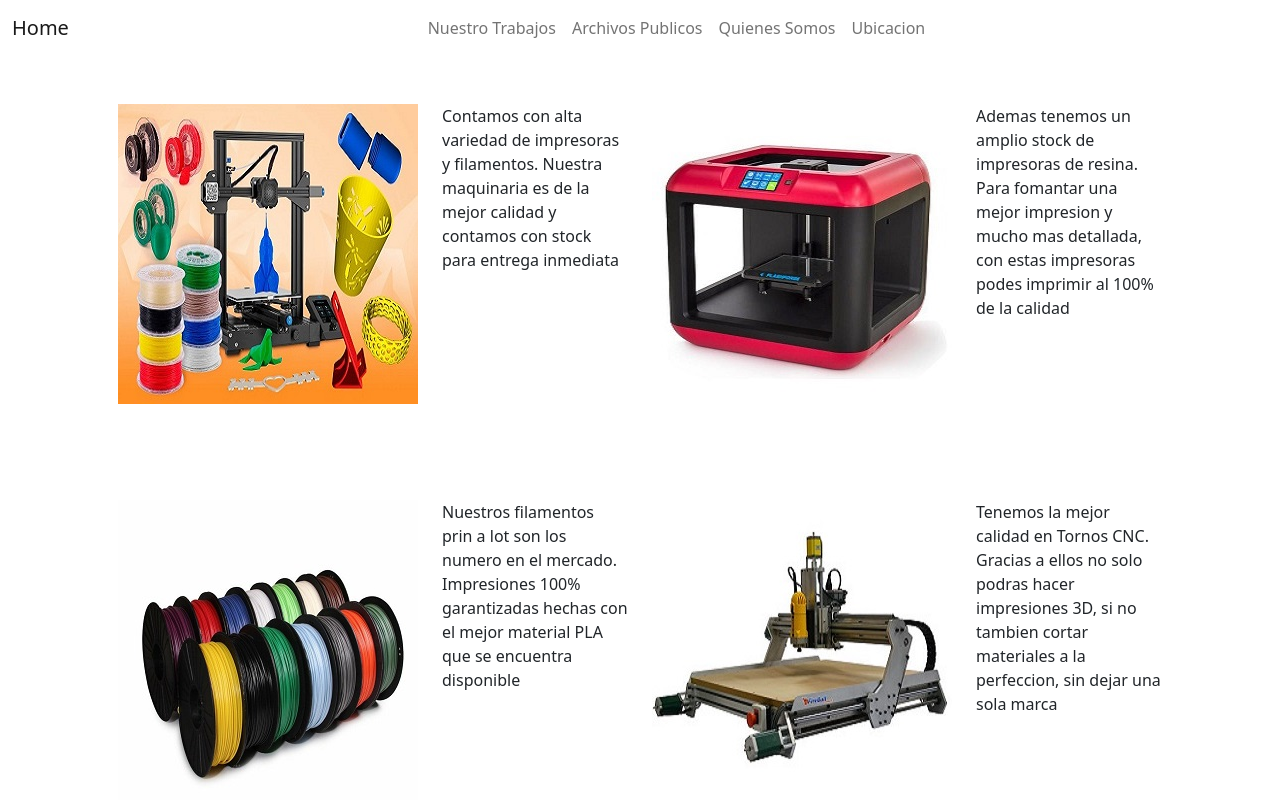
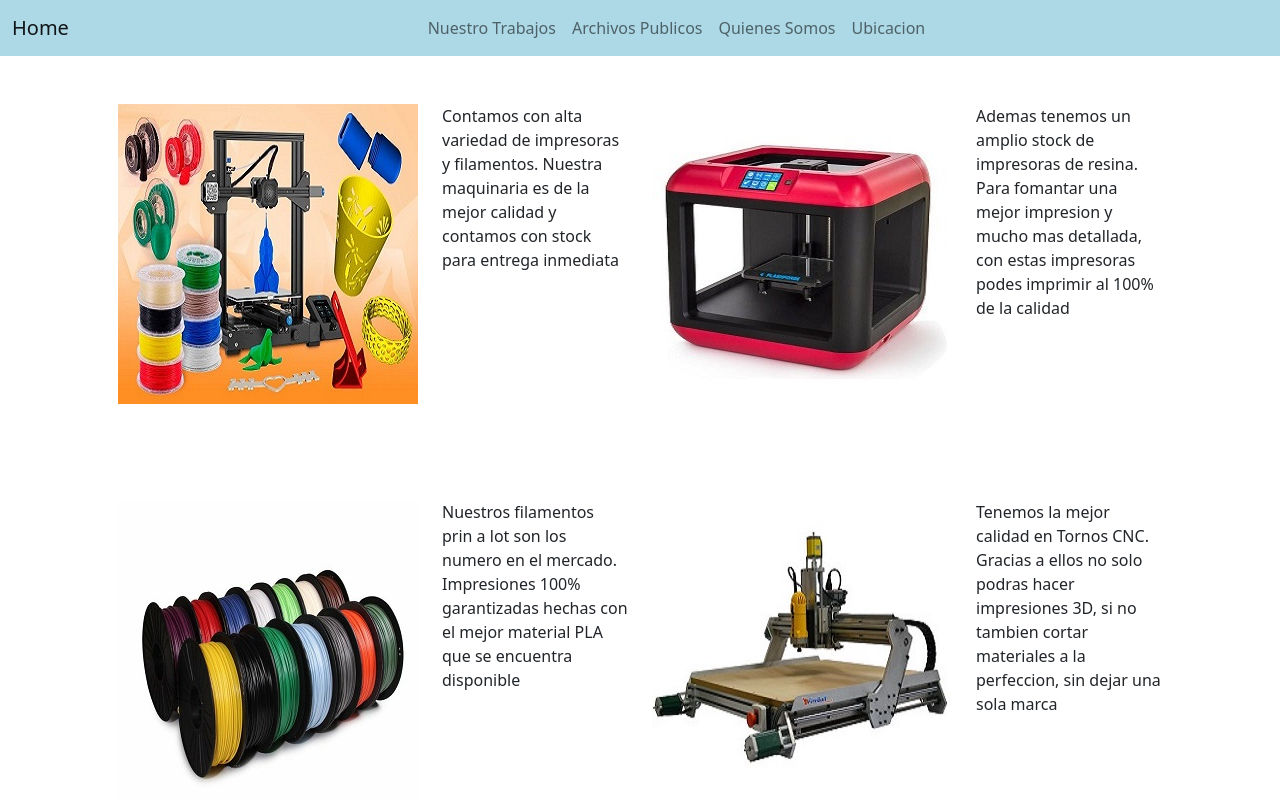
Before and after one commit to sebastar99/Seteo3D, a website: page index.html in a window 1280 px wide. Shown: the top 803 px of the page. Drawn offline with nearby package versions, Linux system fonts and the light colour scheme.

Commit message:
Seteo3DSASS

```diff
--- a/scss/style.scss
+++ b/scss/style.scss
@@ -3,6 +3,10 @@
 @import "ubicacion";
 
 /* Index */
+.bg-color{
+    background-color: lightblue;
+}
+
 .parrafo:hover{
     color: red;
 }
```
Also changed, not shown: css/style.css, 1 other file.
